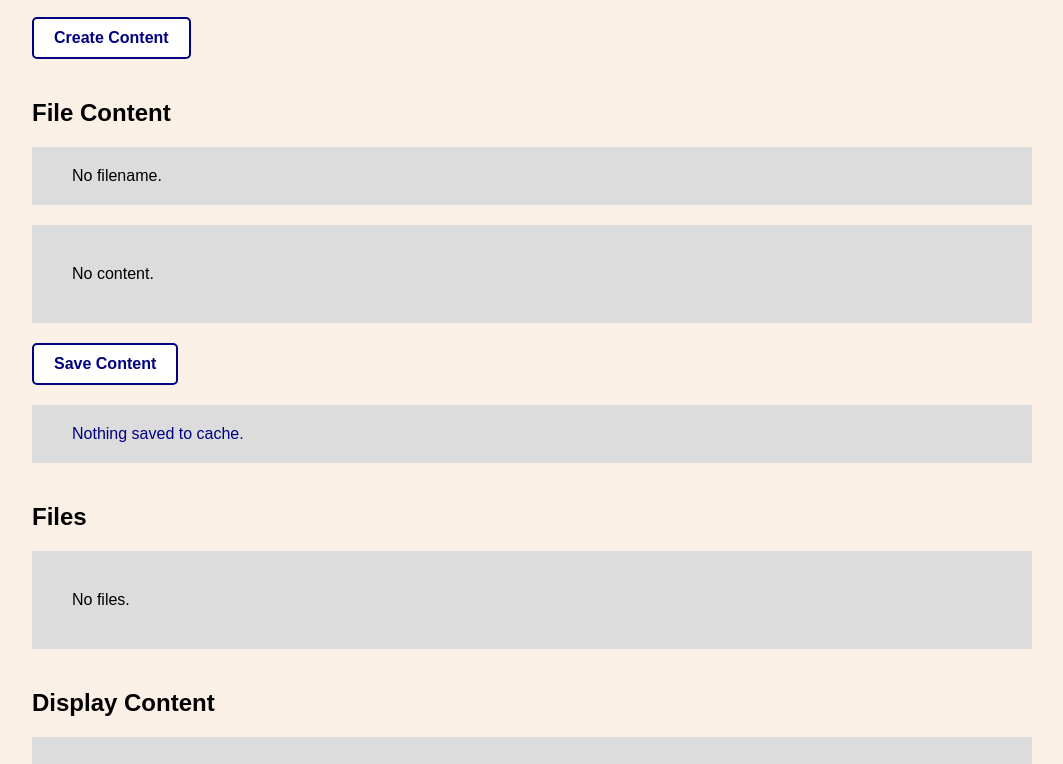
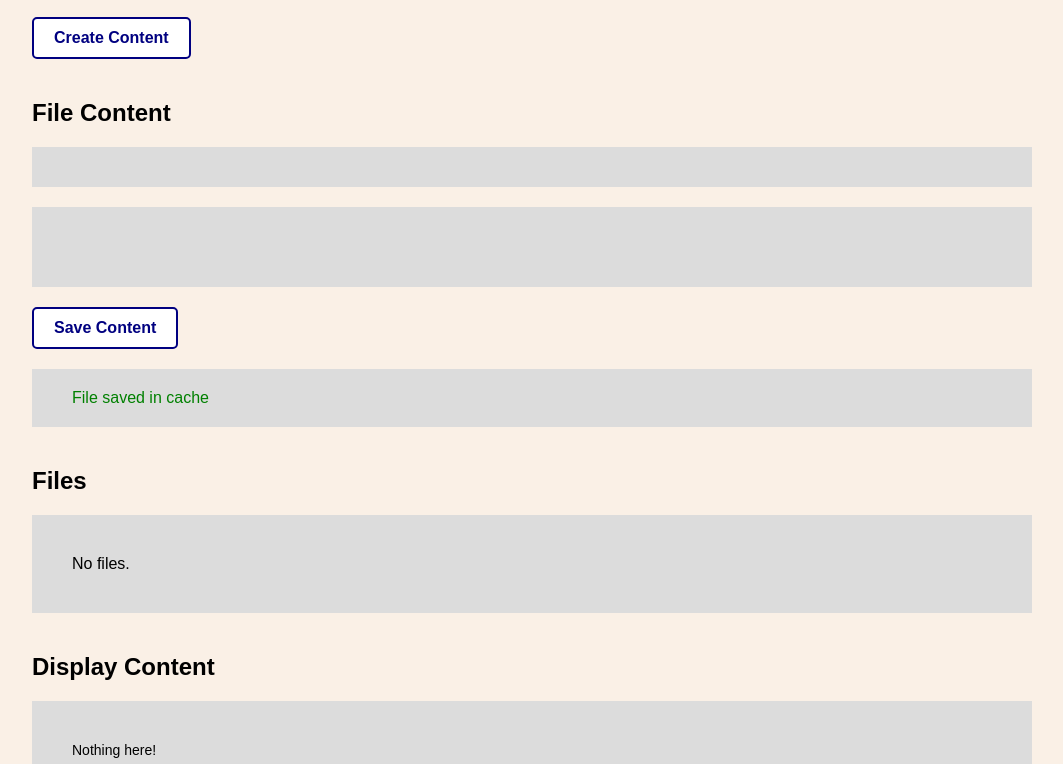
Before and after one commit to chev0100/cache-tutorial, a plain HTML site: page index.html in a window 1280 px wide. Both pictures are taken after typing "Sample", "Sample" into the empty fields and a click on the button "Save Content". Shown: the part 455-1219 px from the top of the page, without its empty margins (108-1171 px from the left). Drawn offline with Linux system fonts and the light colour scheme.

Commit message:
build updateDisplay function to run when contents saved to cache

```diff
--- a/css/app.css
+++ b/css/app.css
@@ -66,6 +66,10 @@ button:hover {
 	margin-bottom: 2rem;
 }
 
+.saveMessage.success {
+	color: green;
+}
+
 #contentForm {
 	display: flex;
 	flex-direction: column;
--- a/js/app.js
+++ b/js/app.js
@@ -11,6 +11,7 @@ const APP = {
 		filenameDisplay: null,
 		contentDisplay: null,
 		warning: null,
+		saveMessage: null,
 	},
 	init() {
 		console.log('APP initialized');
@@ -21,6 +22,7 @@ const APP = {
 		APP.elements.contentDisplay = document.getElementById('contentDisplay');
 
 		APP.elements.warning = document.querySelector('.warning');
+		APP.elements.saveMessage = document.querySelector('.saveMessage');
 
 		document
 			.getElementById('contentForm')
@@ -58,27 +60,18 @@ const APP = {
 		APP.elements.contentDisplay.textContent = APP.formContent.content;
 	},
 
+	updateDisplay() {
+		APP.elements.filenameDisplay.textContent = '';
+		APP.elements.contentDisplay.textContent = '';
+		APP.elements.saveMessage.textContent = 'File saved in cache';
+		APP.elements.saveMessage.classList.add('success');
+	},
+
 	saveContent(ev) {
 		ev.preventDefault();
 		console.log('saveContent');
 		console.log(APP.formContent);
-		let json = JSON.stringify(APP.formContent);
-		let idNum = crypto.randomUUID();
-		console.log(idNum);
-		let filename = `${APP.formContent.filename}-${idNum}.json`;
-		console.log(filename);
-		let file = new File([json], filename, { type: 'application/json' });
-		console.log(file);
-
-		const response = new Response(file, {
-			status: 200,
-			statusText: 'File is OK',
-			headers: {
-				'Content-Type': 'application/json',
-				'Content-Length': file.size,
-				'X-file': file.name,
-			},
-		});
+		APP.updateDisplay();
 	},
 };
 
```
